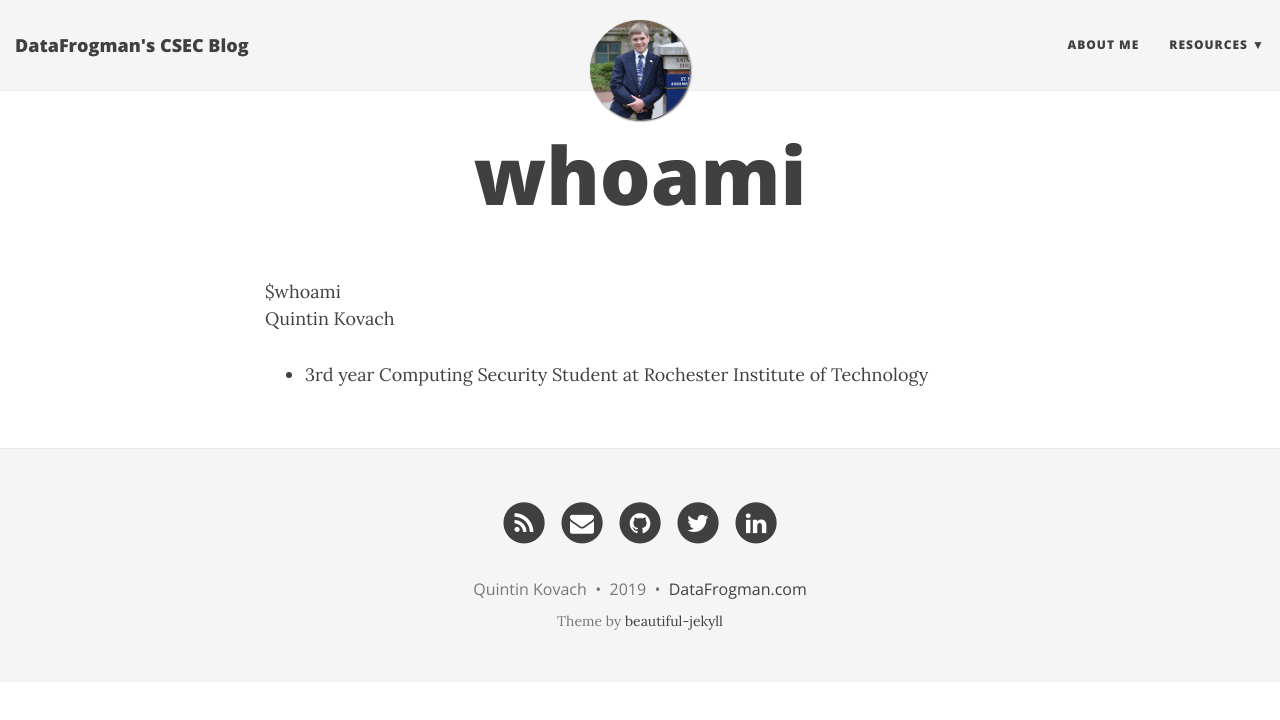
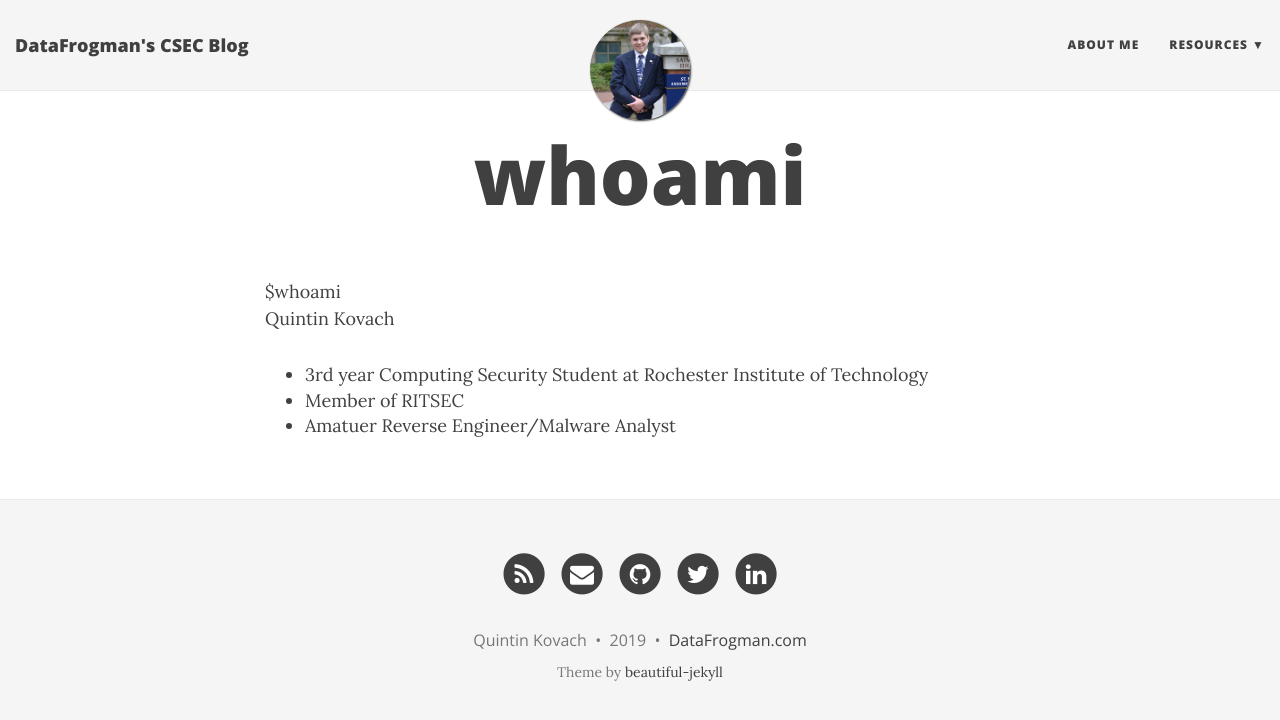
Before and after one commit to DataFrogman/DataFrogman.github.io, a Jekyll site: the page built from aboutme.md, in a window 1280 px wide. Shown: the top 720 px of the page. Built offline with Jekyll 4.4.1, drawn with Linux system fonts in a browser that asks for light colours; nearby versions of some CDN libraries.

Commit message:
Update aboutme.md

```diff
--- a/aboutme.md
+++ b/aboutme.md
@@ -7,3 +7,5 @@ $whoami
 Quintin Kovach
 
 - 3rd year Computing Security Student at Rochester Institute of Technology
+- Member of RITSEC
+- Amatuer Reverse Engineer/Malware Analyst
```
